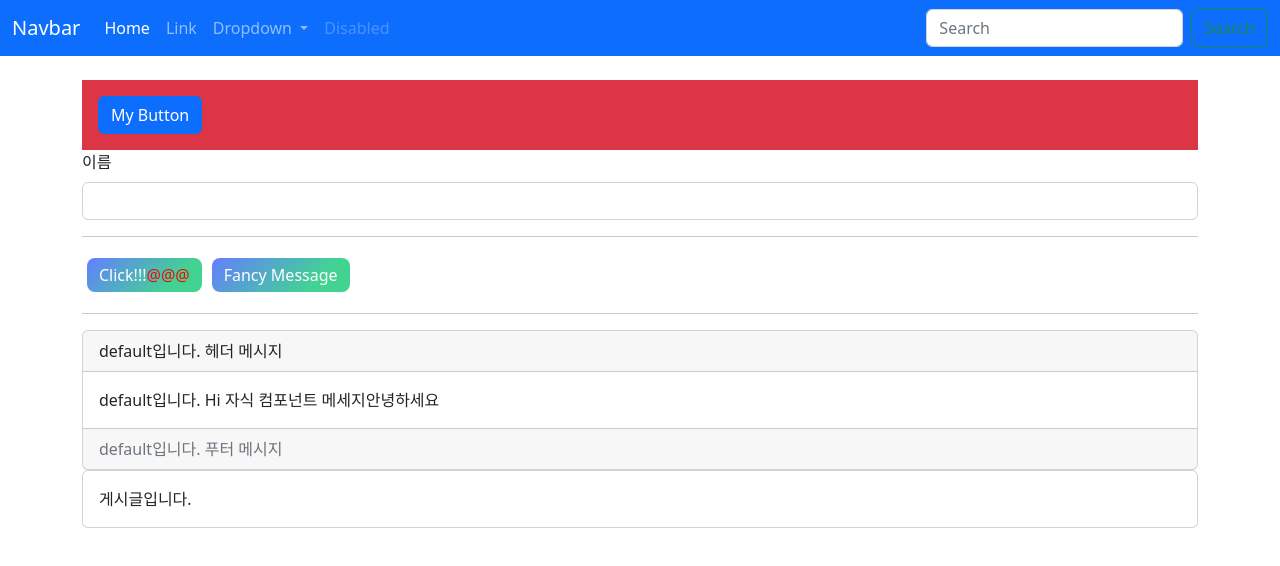
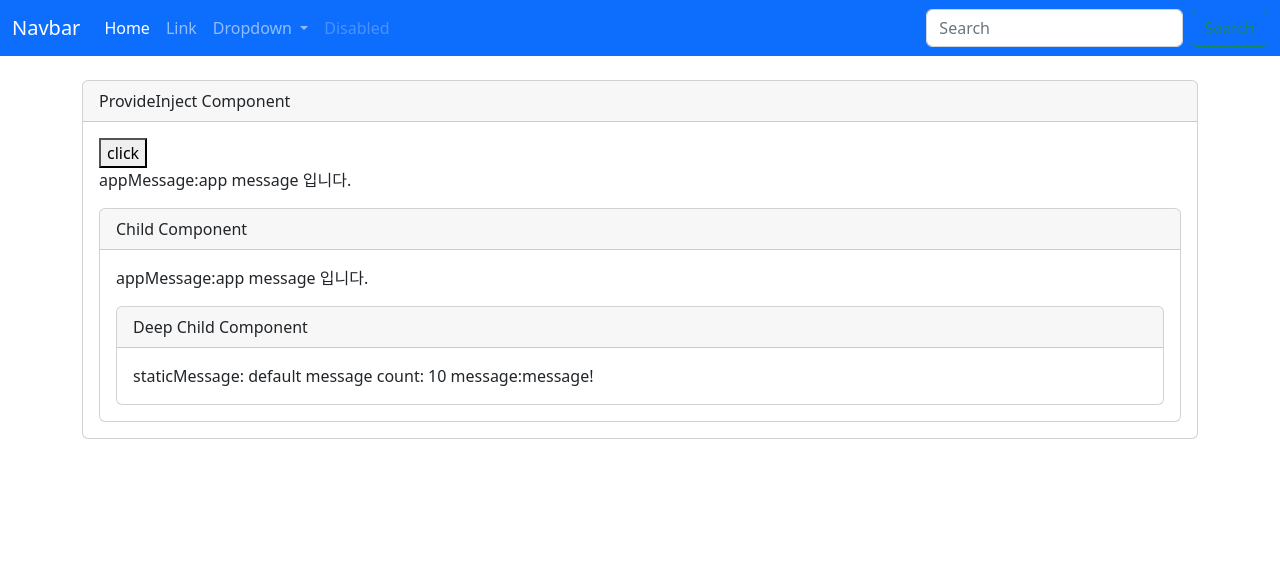
Before and after one commit to leegyuseung/learn-vue, a Vue app: page / in a window 1280 px wide. Shown: the top 566 px of the page. Built offline with nearby package versions, Linux system fonts and the light colour scheme.

Commit message:
Provide/Inject

```diff
--- /dev/null
+++ b/src/components/Child.vue
@@ -0,0 +1,24 @@
+<template>
+  <div class="card">
+    <div class="card-header">Child Component</div>
+    <div class="card-body">
+      <p>appMessage:{{ appMessage }}</p>
+      <DeepChild></DeepChild>
+    </div>
+  </div>
+</template>
+
+<script>
+import { inject } from "vue";
+import DeepChild from "./DeepChild.vue";
+
+export default {
+  components: { DeepChild },
+  setup() {
+    const appMessage = inject("app-message");
+    return { appMessage };
+  },
+};
+</script>
+
+<style></style>
--- /dev/null
+++ b/src/components/DeepChild.vue
@@ -0,0 +1,27 @@
+<template>
+  <div class="card">
+    <div class="card-header">Deep Child Component</div>
+    <div class="card-body">
+      staticMessage: {{ staticMessage }} count: {{ count }} message:{{
+        message
+      }}
+    </div>
+  </div>
+</template>
+
+<script>
+import { inject } from "vue";
+
+export default {
+  setup() {
+    const staticMessage = inject("static-message", "default message");
+    const { message, updateMessage } = inject("message");
+    updateMessage("!");
+    // message.value = message.value + '!'
+    const count = inject("count");
+    return { staticMessage, message, count };
+  },
+};
+</script>
+
+<style></style>
--- /dev/null
+++ b/src/components/ProvideInject.vue
@@ -0,0 +1,40 @@
+<template>
+  <div class="container py-4">
+    <div class="card">
+      <div class="card-header">ProvideInject Component</div>
+      <div class="card-body">
+        <button @click="count++">click</button>
+        <p>appMessage:{{ appMessage }}</p>
+        <Child></Child>
+      </div>
+    </div>
+  </div>
+</template>
+
+<script>
+import { inject, provide, readonly, ref } from "vue";
+import Child from "./Child.vue";
+
+export default {
+  components: { Child },
+  setup() {
+    // const staticMessage = "static message";
+    const message = ref("message");
+    const updateMessage = (appendMessage) => {
+      message.value = message.value + appendMessage;
+    };
+    const count = ref(10);
+    // provide("static-message", staticMessage);
+    provide("message", { message: readonly(message), updateMessage });
+    provide("count", count);
+
+    const appMessage = inject("app-message");
+    return { count, appMessage };
+  },
+  mounted() {
+    console.log("this.msg:", this.msg);
+  },
+};
+</script>
+
+<style></style>
--- a/src/components/TheVue.vue
+++ b/src/components/TheVue.vue
@@ -1,59 +1,13 @@
 <template>
   <main>
-    <div class="container py-4">
-      <!-- @click="sayHello" -->
-      <MyButton class="my-button" id="my-button" @click="sayHello"></MyButton>
-      <LabelInput label="이름" data-id="id입니다." />
-      <hr />
-      <FancyButton>Click!!!<span style="color: red">@@@</span></FancyButton>
-      <!-- <FancyButton v-slot="{ fancyMessage }">{{ fancyMessage }}</FancyButton> -->
-      <FancyButton
-        ><template v-slot="{ fancyMessage }">{{
-          fancyMessage
-        }}</template></FancyButton
-      >
-
-      <hr />
-      <AppCard>
-        <!-- v-on v-bind v-slot 은 동적으로 가능하다. -->
-        <!-- <template #[slotArgs]> 제목입니다. </template> -->
-        <!-- <template #default> 내용입니다. </template> -->
-        <!-- 암시적으로 default 슬롯입니다.! -->
-        <!-- <template #footer> 푸터입니다. </template> -->
-
-        <template #default="{ childMessage, helloMessage }"
-          >default입니다. {{ message }} {{ childMessage }}{{ helloMessage }}
-        </template>
-        <template #header="{ headerMessage }"
-          >default입니다. {{ headerMessage }}
-        </template>
-        <template #footer="{ footerMessage }"
-          >default입니다. {{ footerMessage }}
-        </template>
-      </AppCard>
-      <AppCard>게시글입니다.</AppCard>
-    </div>
+    <ProvideInject></ProvideInject>
   </main>
 </template>
 
 <script>
-import { ref } from "vue";
-import AppCard from "./AppCard.vue";
-import FancyButton from "./FancyButton.vue";
-import LabelInput from "./LabelInput.vue";
-import MyButton from "./MyButton.vue";
+import ProvideInject from "./ProvideInject.vue";
 
-export default {
-  components: { MyButton, LabelInput, FancyButton, AppCard },
-  setup() {
-    const sayHello = () => {
-      alert("안녕");
-    };
-    const slotArgs = ref("header");
-    const message = ref("Hi");
-    return { sayHello, slotArgs, message };
-  },
-};
+export default { components: { ProvideInject }, setup() {} };
 </script>
 
 <style></style>
--- a/src/main.js
+++ b/src/main.js
@@ -6,5 +6,8 @@
 const app = createApp(App);
 // app.component("AppCard", AppCard);
 
+app.provide("app-message", "app message 입니다.");
+//
+app.config.globalProperties.msg = "hello";
 app.mount("#app");
 import "bootstrap/dist/js/bootstrap.js";
```
Also changed, not shown: src/components/Example.vue (added, +59 -0 lines).
